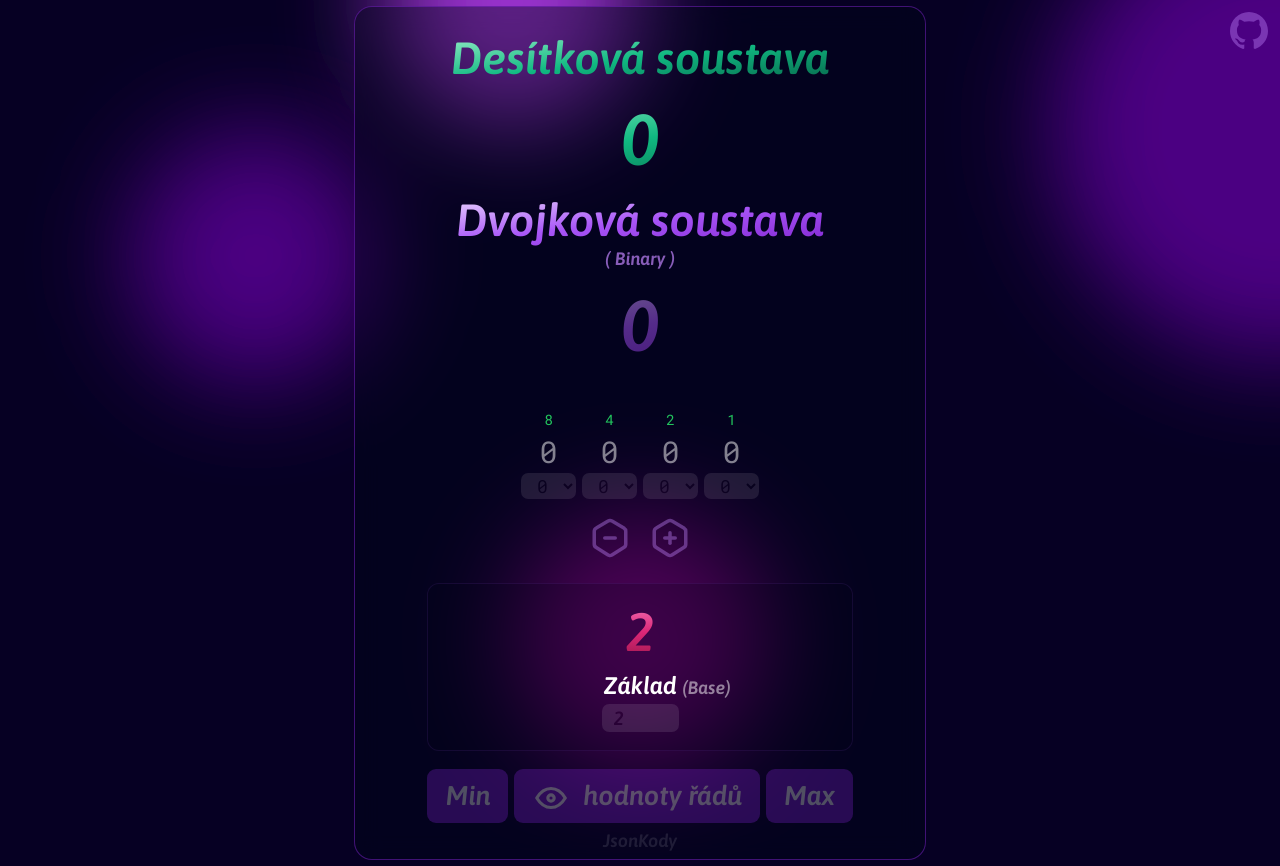
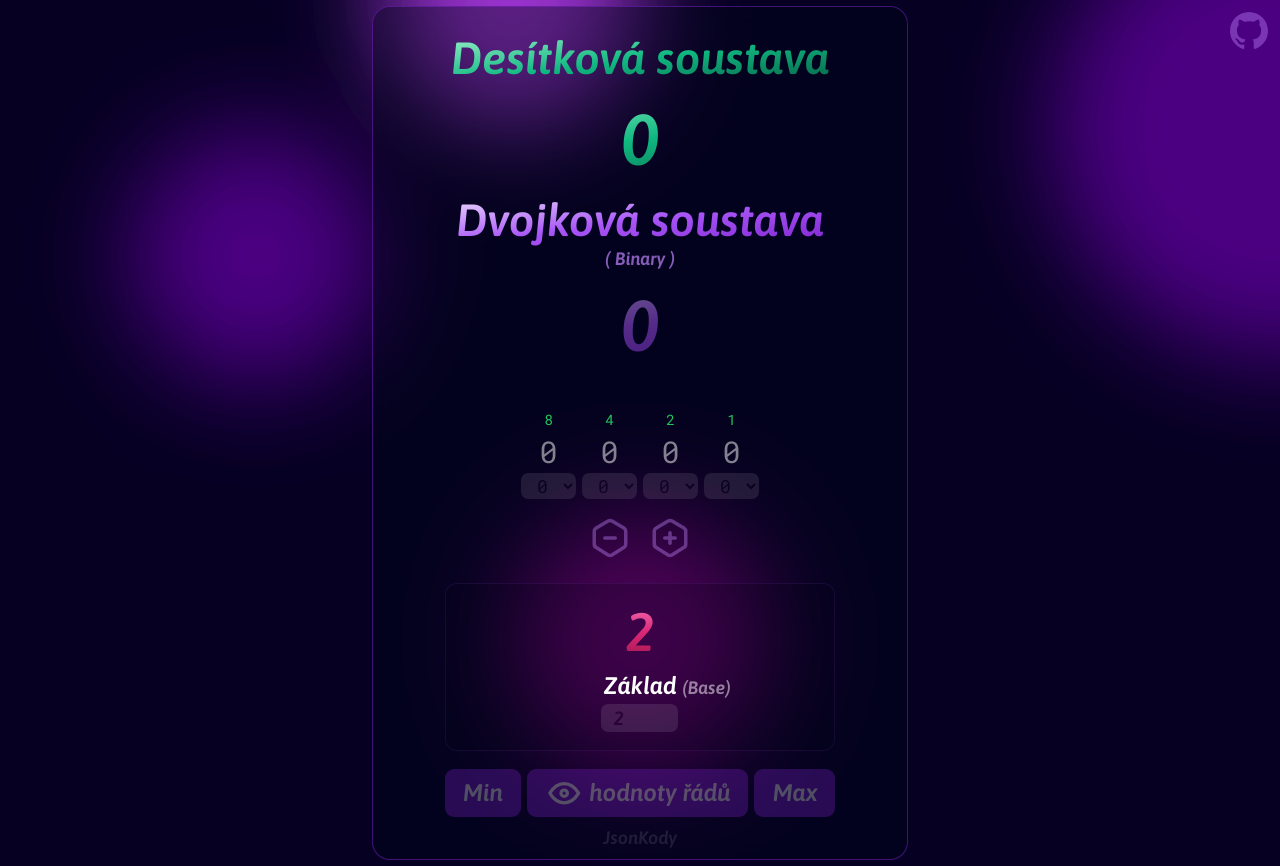
Before and after one commit to JsonKody/num, a Vue app: page / in a window 1280 px wide. Built offline with nearby package versions, Linux system fonts and the light colour scheme.

Commit message:
saved & pushed by npm

```diff
--- a/src/App.vue
+++ b/src/App.vue
@@ -60,7 +60,7 @@ const ns = useNumberSystem();
       <NumberSystem />
     </div>
 
-    <div class="my-1 select-none text-xs center opacity-10">
+    <div class="footer-link">
       <a
         target="_blank"
         href="https://www.youtube.com/jsonkody"
--- a/src/components/NumberSystem.vue
+++ b/src/components/NumberSystem.vue
@@ -4,8 +4,8 @@ import { Base } from "../types/typings";
 import Digit from "./Digit.vue";
 import Plus from "./icons/Plus.vue";
 import Minus from "./icons/Minus.vue";
+import Eye from "./icons/Eye.vue";
 import { computed } from "vue";
-
 const ns = useNumberSystem();
 
 const setBase = (event: Event) => {
@@ -93,26 +93,9 @@ Je to tedy ${ns.czech.toLowerCase()}.`
       <button
         title="přepíná zobrazení -> indexy řádů / hodnoty řádů"
         @click="ns.showDigitValue = !ns.showDigitValue"
-        class="button control-button"
+        class="center button control-button"
       >
-        <svg
-          xmlns="http://www.w3.org/2000/svg"
-          class="inline-block mr-1"
-          width="38"
-          height="38"
-          viewBox="0 0 24 24"
-          stroke-width="2"
-          stroke="currentColor"
-          fill="none"
-          stroke-linecap="round"
-          stroke-linejoin="round"
-        >
-          <path stroke="none" d="M0 0h24v24H0z" fill="none"></path>
-          <path d="M10 12a2 2 0 1 0 4 0a2 2 0 0 0 -4 0"></path>
-          <path
-            d="M21 12c-2.4 4 -5.4 6 -9 6c-3.6 0 -6.6 -2 -9 -6c2.4 -4 5.4 -6 9 -6c3.6 0 6.6 2 9 6"
-          ></path>
-        </svg>
+        <Eye />
         {{ ns.showDigitValue ? "hodnoty řádů" : "indexy řádů" }}
       </button>
       <button
--- /dev/null
+++ b/src/components/icons/Eye.vue
@@ -0,0 +1,24 @@
+<script setup lang="ts"></script>
+
+<template>
+  <svg
+    xmlns="http://www.w3.org/2000/svg"
+    class="inline-block mr-1"
+    width="1.6em"
+    height="1.6em"
+    viewBox="0 0 24 24"
+    stroke-width="2"
+    stroke="currentColor"
+    fill="none"
+    stroke-linecap="round"
+    stroke-linejoin="round"
+  >
+    <path stroke="none" d="M0 0h24v24H0z" fill="none"></path>
+    <path d="M10 12a2 2 0 1 0 4 0a2 2 0 0 0 -4 0"></path>
+    <path
+      d="M21 12c-2.4 4 -5.4 6 -9 6c-3.6 0 -6.6 -2 -9 -6c2.4 -4 5.4 -6 9 -6c3.6 0 6.6 2 9 6"
+    ></path>
+  </svg>
+</template>
+
+<style lang="scss" scoped></style>
--- a/src/style.scss
+++ b/src/style.scss
@@ -70,6 +70,12 @@
     @apply trans rounded-md bg-purple-700 opacity-30 hover:opacity-80 text-white;
   }
 
+  .control-button {
+    @apply sm:h-8 px-3 button;
+    // font-size: 0.8rem;
+    // min-height: 2.4rem;
+  }
+
   .center {
     @apply flex items-center justify-center;
   }
@@ -95,10 +101,6 @@
     }
   }
 
-  .control-button {
-    @apply sm:h-9 px-3 text-lg button;
-    min-height: 2.25rem;
-  }
 
   .purple-grad {
     @apply text-purple-300 bg-gradient-to-br from-purple-100 via-purple-500 to-purple-700 text-transparent bg-clip-text;
@@ -180,4 +182,10 @@
   .number-base {
     @apply mb-1 center text-4xl cursor-help;
   }
+
+  /*** Footer ***/
+
+  .footer-link {
+    @apply my-1.5 select-none text-xs center opacity-10;
+  }
 }
```
